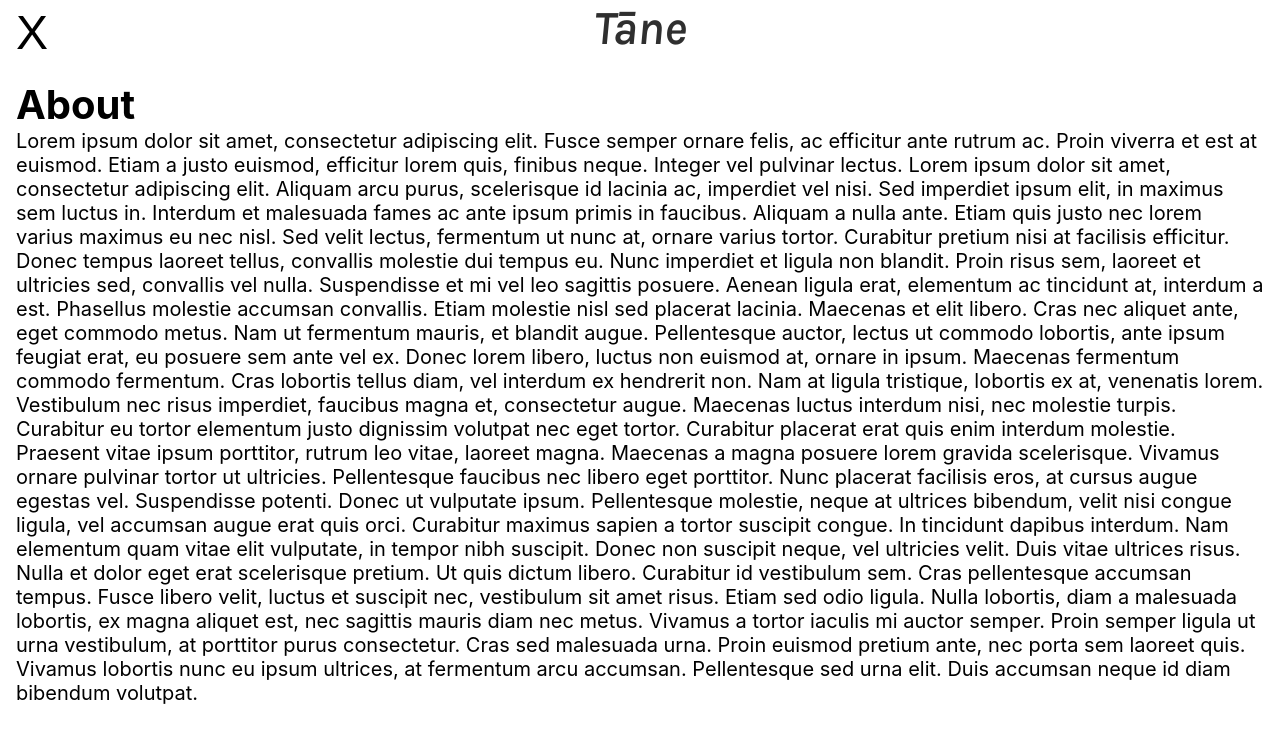
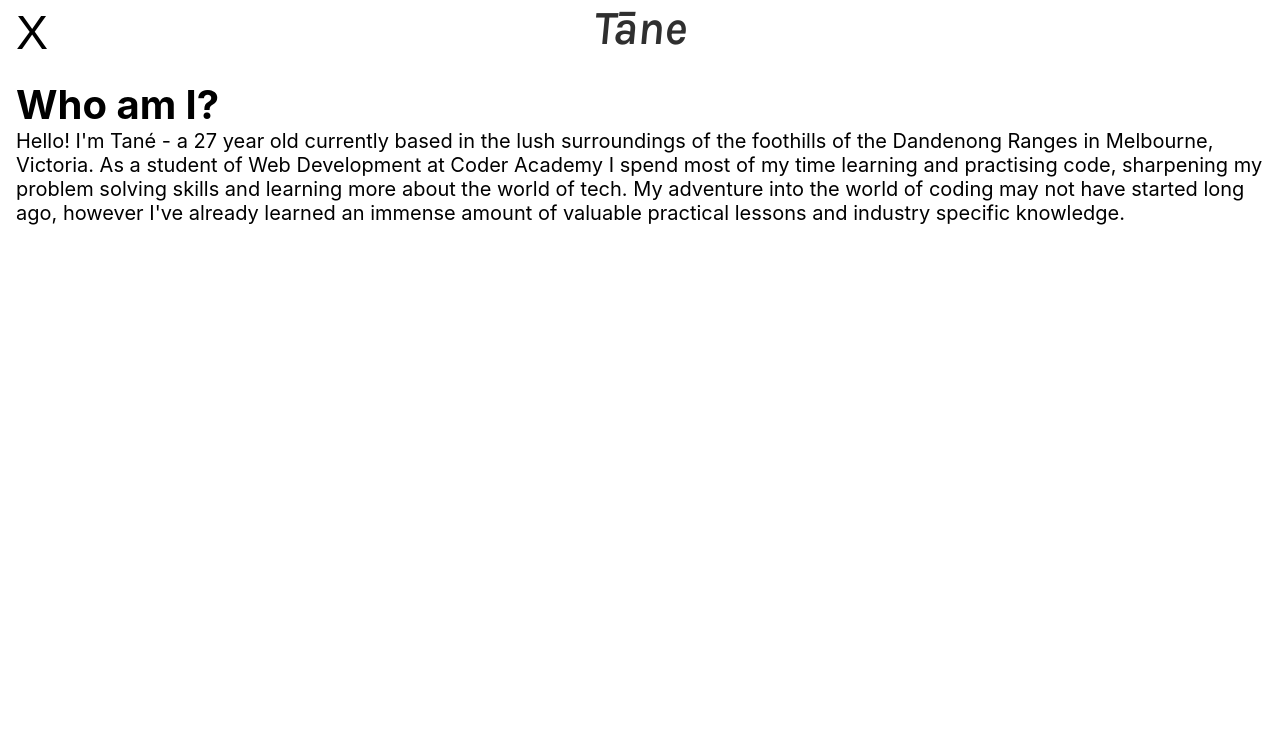
Before and after one commit to Lanruoj/Portfolio, a React (Create React App) app: page /about in a window 1280 px wide. Shown: the top 742 px of the page. Built offline with nearby package versions, Linux system fonts and the light colour scheme.

Commit message:
Add paragraph to <About>

```diff
--- a/src/pages/About.jsx
+++ b/src/pages/About.jsx
@@ -3,52 +3,16 @@ import { Header } from "../components/Header";
 export const About = () => {
   return (
     <>
-      <Header>About</Header>
+      <Header>Who am I?</Header>
       <p>
-        Lorem ipsum dolor sit amet, consectetur adipiscing elit. Fusce semper
-        ornare felis, ac efficitur ante rutrum ac. Proin viverra et est at
-        euismod. Etiam a justo euismod, efficitur lorem quis, finibus neque.
-        Integer vel pulvinar lectus. Lorem ipsum dolor sit amet, consectetur
-        adipiscing elit. Aliquam arcu purus, scelerisque id lacinia ac,
-        imperdiet vel nisi. Sed imperdiet ipsum elit, in maximus sem luctus in.
-        Interdum et malesuada fames ac ante ipsum primis in faucibus. Aliquam a
-        nulla ante. Etiam quis justo nec lorem varius maximus eu nec nisl. Sed
-        velit lectus, fermentum ut nunc at, ornare varius tortor. Curabitur
-        pretium nisi at facilisis efficitur. Donec tempus laoreet tellus,
-        convallis molestie dui tempus eu. Nunc imperdiet et ligula non blandit.
-        Proin risus sem, laoreet et ultricies sed, convallis vel nulla.
-        Suspendisse et mi vel leo sagittis posuere. Aenean ligula erat,
-        elementum ac tincidunt at, interdum a est. Phasellus molestie accumsan
-        convallis. Etiam molestie nisl sed placerat lacinia. Maecenas et elit
-        libero. Cras nec aliquet ante, eget commodo metus. Nam ut fermentum
-        mauris, et blandit augue. Pellentesque auctor, lectus ut commodo
-        lobortis, ante ipsum feugiat erat, eu posuere sem ante vel ex. Donec
-        lorem libero, luctus non euismod at, ornare in ipsum. Maecenas fermentum
-        commodo fermentum. Cras lobortis tellus diam, vel interdum ex hendrerit
-        non. Nam at ligula tristique, lobortis ex at, venenatis lorem.
-        Vestibulum nec risus imperdiet, faucibus magna et, consectetur augue.
-        Maecenas luctus interdum nisi, nec molestie turpis. Curabitur eu tortor
-        elementum justo dignissim volutpat nec eget tortor. Curabitur placerat
-        erat quis enim interdum molestie. Praesent vitae ipsum porttitor, rutrum
-        leo vitae, laoreet magna. Maecenas a magna posuere lorem gravida
-        scelerisque. Vivamus ornare pulvinar tortor ut ultricies. Pellentesque
-        faucibus nec libero eget porttitor. Nunc placerat facilisis eros, at
-        cursus augue egestas vel. Suspendisse potenti. Donec ut vulputate ipsum.
-        Pellentesque molestie, neque at ultrices bibendum, velit nisi congue
-        ligula, vel accumsan augue erat quis orci. Curabitur maximus sapien a
-        tortor suscipit congue. In tincidunt dapibus interdum. Nam elementum
-        quam vitae elit vulputate, in tempor nibh suscipit. Donec non suscipit
-        neque, vel ultricies velit. Duis vitae ultrices risus. Nulla et dolor
-        eget erat scelerisque pretium. Ut quis dictum libero. Curabitur id
-        vestibulum sem. Cras pellentesque accumsan tempus. Fusce libero velit,
-        luctus et suscipit nec, vestibulum sit amet risus. Etiam sed odio
-        ligula. Nulla lobortis, diam a malesuada lobortis, ex magna aliquet est,
-        nec sagittis mauris diam nec metus. Vivamus a tortor iaculis mi auctor
-        semper. Proin semper ligula ut urna vestibulum, at porttitor purus
-        consectetur. Cras sed malesuada urna. Proin euismod pretium ante, nec
-        porta sem laoreet quis. Vivamus lobortis nunc eu ipsum ultrices, at
-        fermentum arcu accumsan. Pellentesque sed urna elit. Duis accumsan neque
-        id diam bibendum volutpat.
+        Hello! I'm Tané - a 27 year old currently based in the lush surroundings
+        of the foothills of the Dandenong Ranges in Melbourne, Victoria. As a
+        student of Web Development at Coder Academy I spend most of my time
+        learning and practising code, sharpening my problem solving skills and
+        learning more about the world of tech. My adventure into the world of
+        coding may not have started long ago, however I've already learned an
+        immense amount of valuable practical lessons and industry specific
+        knowledge.
       </p>
     </>
   );
```
